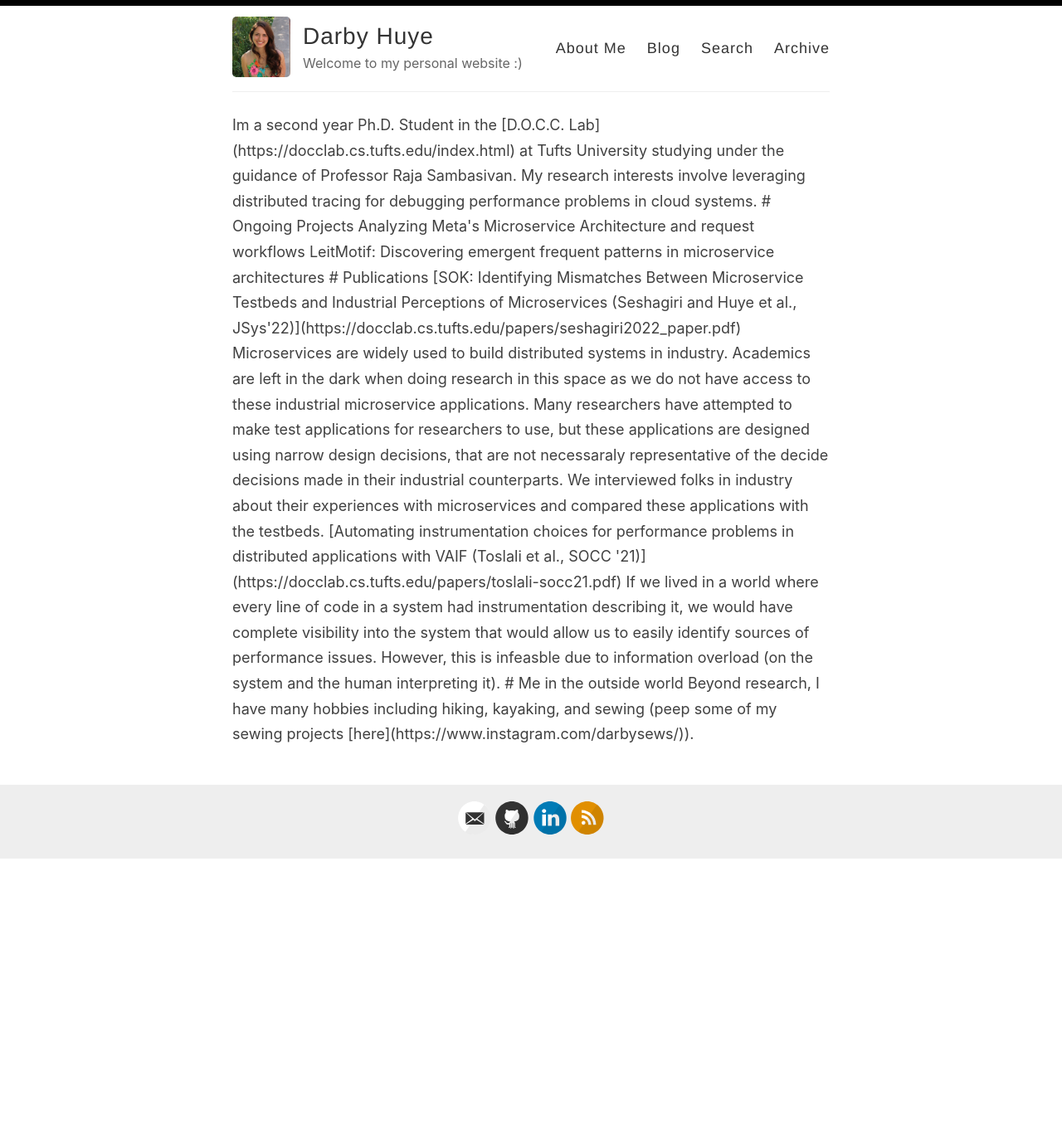
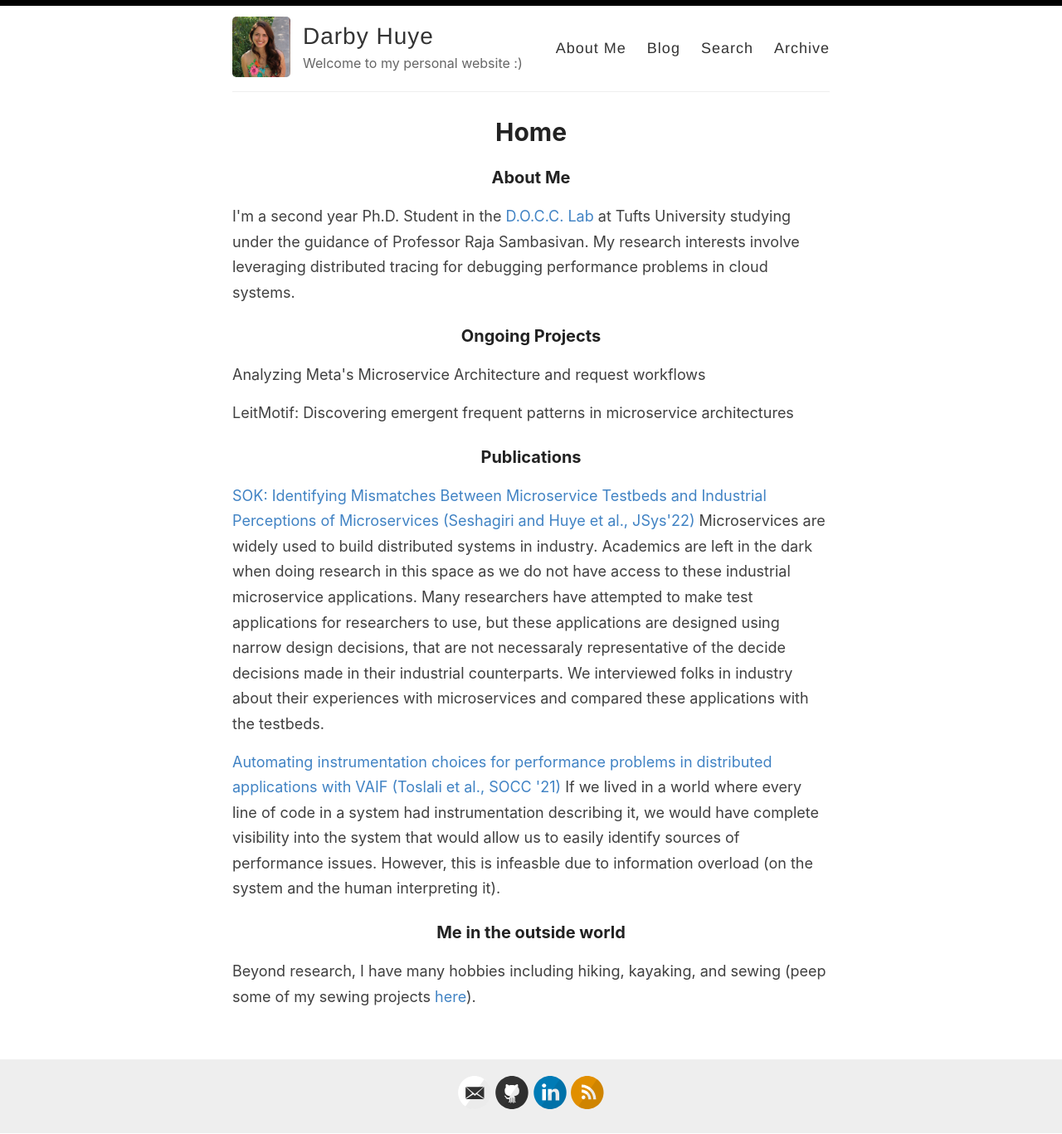
Before and after one commit to darbyhuye/darbyhuye.github.io, a Jekyll site: the page built from index.html, in a window 1280 px wide. Shown: the whole page at 83% size. Built offline with Jekyll 4.4.1, drawn with Linux system fonts in a browser that asks for light colours; the list of posts is cut into pages by our own code; before the commit the page ends 1035 px from its top, so only the background shows below that.

Commit message:
fixed html formatting

```diff
--- a/index.html
+++ b/index.html
@@ -1,21 +1,36 @@
 ---
-layout: default
+layout: page
+title: Home
 ---
 
-Im a second year Ph.D. Student in the [D.O.C.C. Lab](https://docclab.cs.tufts.edu/index.html) at Tufts University studying under the guidance of Professor Raja Sambasivan. My research interests involve leveraging distributed tracing for debugging performance problems in cloud systems.
+<div>
+    <h3>About Me</h3>
+    <p>I'm a second year Ph.D. Student in the <a href="https://docclab.cs.tufts.edu/index.html">D.O.C.C. Lab</a> at Tufts University
+studying under the guidance of Professor Raja Sambasivan. My research interests involve leveraging distributed tracing
+for debugging performance problems in cloud systems.</p>
 
-# Ongoing Projects
-Analyzing Meta's Microservice Architecture and request workflows
+<h3>Ongoing Projects</h3>
+<p>Analyzing Meta's Microservice Architecture and request workflows</p>
 
-LeitMotif: Discovering emergent frequent patterns in microservice architectures
+<p>LeitMotif: Discovering emergent frequent patterns in microservice architectures</p>
 
-# Publications
-[SOK: Identifying Mismatches Between Microservice Testbeds and Industrial Perceptions of Microservices (Seshagiri and Huye et al., JSys'22)](https://docclab.cs.tufts.edu/papers/seshagiri2022_paper.pdf)
-Microservices are widely used to build distributed systems in industry. Academics are left in the dark when doing research in this space as we do not have access to these industrial microservice applications. Many researchers have attempted to make test applications for researchers to use, but these applications are designed using narrow design decisions, that are not necessaraly representative of the decide decisions made in their industrial counterparts. We interviewed folks in industry about their experiences with microservices and compared these applications with the testbeds.
+<h3>Publications</h3>
+<p><a href="https://docclab.cs.tufts.edu/papers/seshagiri2022_paper.pdf">SOK: Identifying Mismatches Between Microservice Testbeds and Industrial Perceptions of Microservices (Seshagiri and
+Huye et al., JSys'22)</a>
+Microservices are widely used to build distributed systems in industry. Academics are left in the dark when doing
+research in this space as we do not have access to these industrial microservice applications. Many researchers have
+attempted to make test applications for researchers to use, but these applications are designed using narrow design
+decisions, that are not necessaraly representative of the decide decisions made in their industrial counterparts. We
+interviewed folks in industry about their experiences with microservices and compared these applications with the
+testbeds.</p>
 
-[Automating instrumentation choices for performance
-problems in distributed applications with VAIF (Toslali et al., SOCC '21)](https://docclab.cs.tufts.edu/papers/toslali-socc21.pdf)
-If we lived in a world where every line of code in a system had instrumentation describing it, we would have complete visibility into the system that would allow us to easily identify sources of performance issues. However, this is infeasble due to information overload (on the system and the human interpreting it).
+<p><a href="https://docclab.cs.tufts.edu/papers/toslali-socc21.pdf">Automating instrumentation choices for performance
+problems in distributed applications with VAIF (Toslali et al., SOCC
+'21)</a>
+If we lived in a world where every line of code in a system had instrumentation describing it, we would have complete
+visibility into the system that would allow us to easily identify sources of performance issues. However, this is
+infeasble due to information overload (on the system and the human interpreting it).</p>
 
-# Me in the outside world
-Beyond research, I have many hobbies including hiking, kayaking, and sewing (peep some of my sewing projects [here](https://www.instagram.com/darbysews/)).
+<h3>Me in the outside world</h3>
+<p>Beyond research, I have many hobbies including hiking, kayaking, and sewing (peep some of my sewing projects <a href="https://www.instagram.com/darbysews/">here</a>).</p>
+</div>
```
